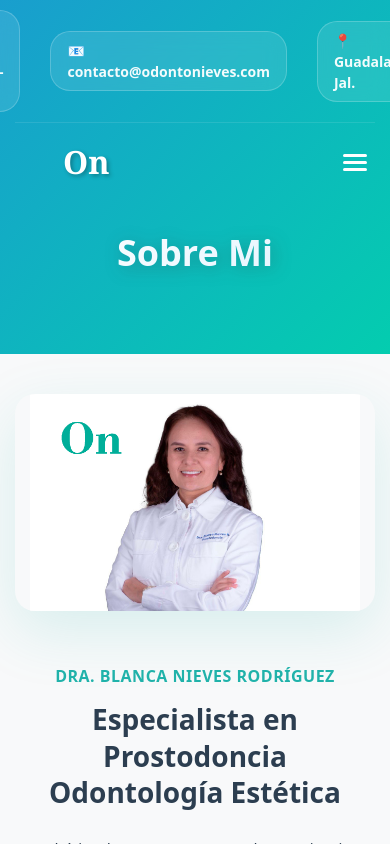
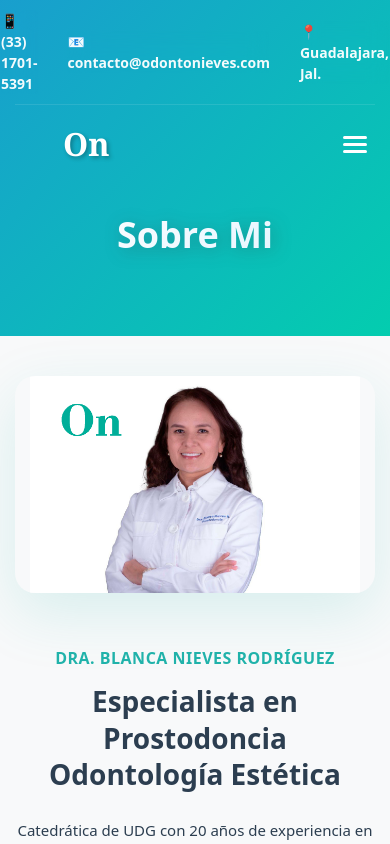
Before and after one commit to Jan-Amixtlan/odonto-nieves, a React (Vite) app: page /about in a window 390 px wide. Built offline with nearby package versions, Linux system fonts and the light colour scheme.

Commit message:
Refactor ContactFooter styles to remove background, borders, and padding for a cleaner design

```diff
--- a/src/Components/ContactFooter/ContactFooter.css
+++ b/src/Components/ContactFooter/ContactFooter.css
@@ -68,6 +68,11 @@
     grid-template-columns: repeat(auto-fit, minmax(250px, 1fr));
     gap: 40px;
     align-items: start;
+    background: none !important;
+    border: none !important;
+    border-radius: 0 !important;
+    box-shadow: none !important;
+    padding: 0 !important;
 }
 
 .contact-item {
@@ -76,6 +81,11 @@
     gap: 20px;
     animation: fadeInUp 0.8s ease forwards;
     opacity: 0;
+    background: none !important;
+    border: none !important;
+    border-radius: 0 !important;
+    box-shadow: none !important;
+    padding: 0 !important;
 }
 
 .contact-item:nth-child(1) {
@@ -404,6 +414,11 @@
 
     .contact-item {
         gap: 15px;
+        background: none !important;
+        border: none !important;
+        border-radius: 0 !important;
+        box-shadow: none !important;
+        padding: 0 !important;
     }
 
     .contact-icon {
@@ -459,6 +474,11 @@
 
     .contact-item {
         gap: 12px;
+        background: none !important;
+        border: none !important;
+        border-radius: 0 !important;
+        box-shadow: none !important;
+        padding: 0 !important;
     }
 
     .contact-icon {
```
